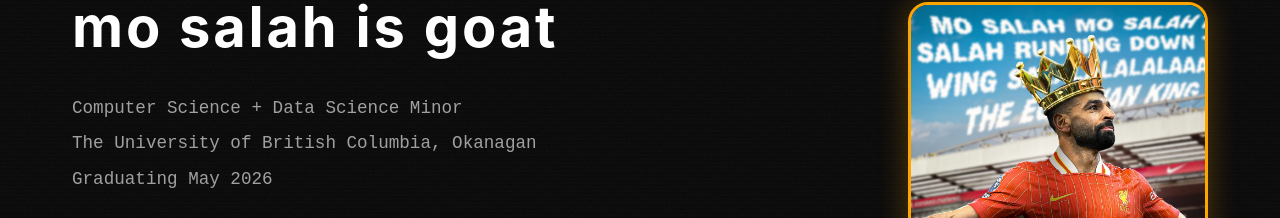
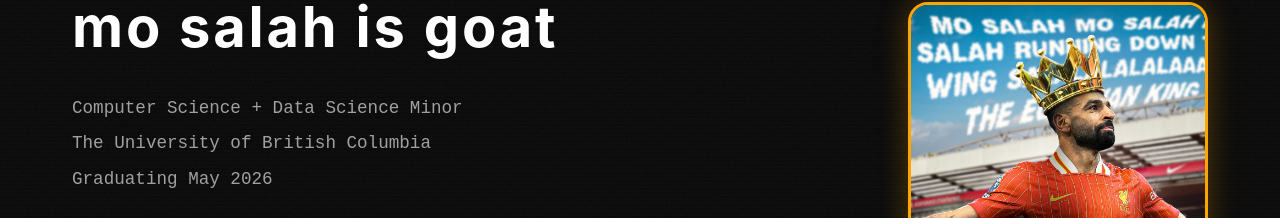
Before and after one commit to ojusharma/new-portfolio, a React (Vite) app: page / in a window 1280 px wide. Shown: the part 278-496 px from the top of the page. Built offline with nearby package versions, Linux system fonts and the light colour scheme; no server answers.

Commit message:
readme update

```diff
--- a/src/data/personal.js
+++ b/src/data/personal.js
@@ -1,7 +1,7 @@
 export const personalInfo = {
   name: "OJUS SHARMA",
   title: "Computer Science + Data Science Minor",
-  university: "The University of British Columbia, Okanagan",
+  university: "The University of British Columbia",
   graduation: "Graduating May 2026",
   tagline: "I enjoy thoughtful development.",
   location: "Based in Canada · Open to 2026 New Grad Roles :)",
```
Also changed, not shown: 1 other file (tests, documents, lock files or other folders).
